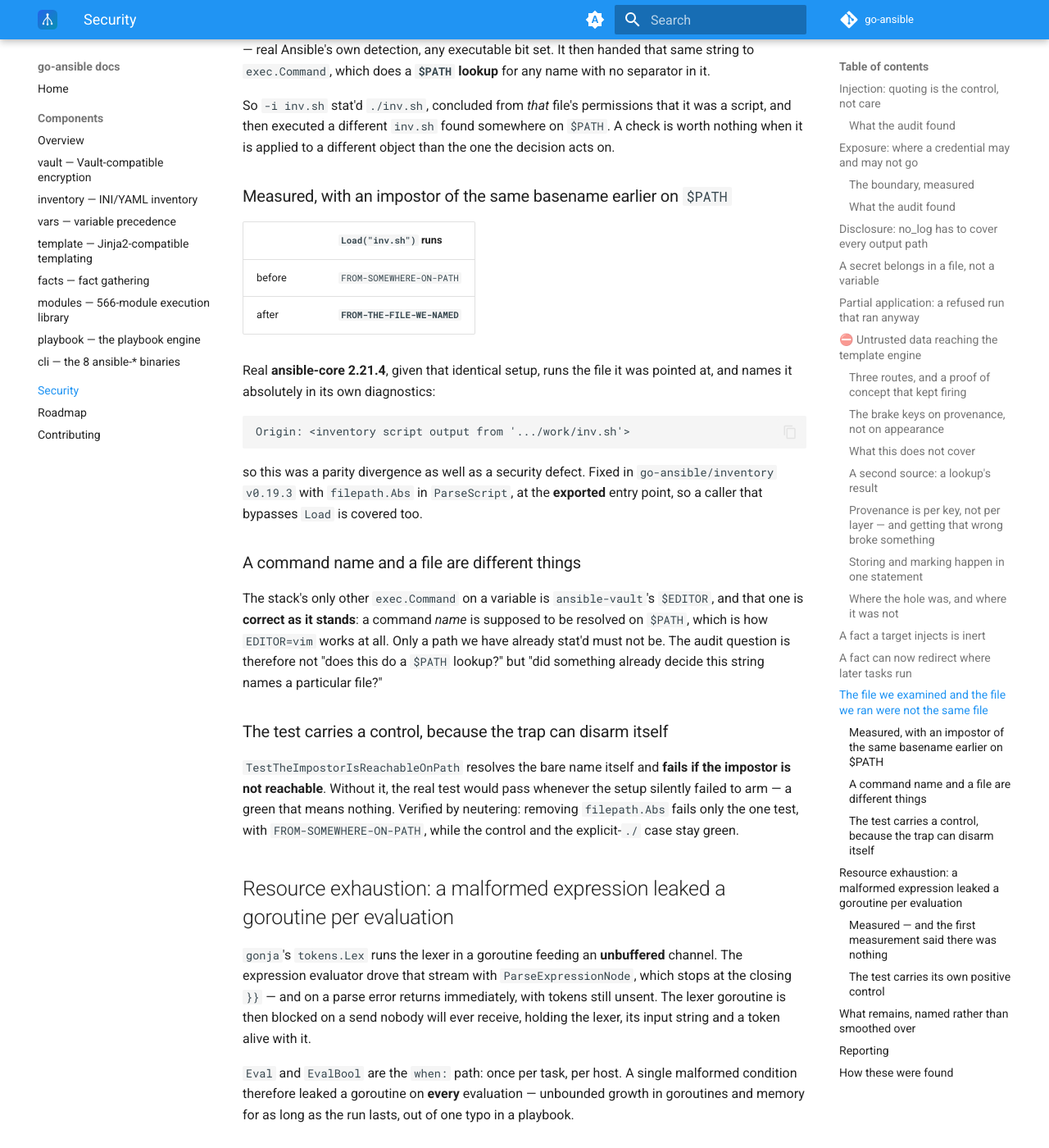
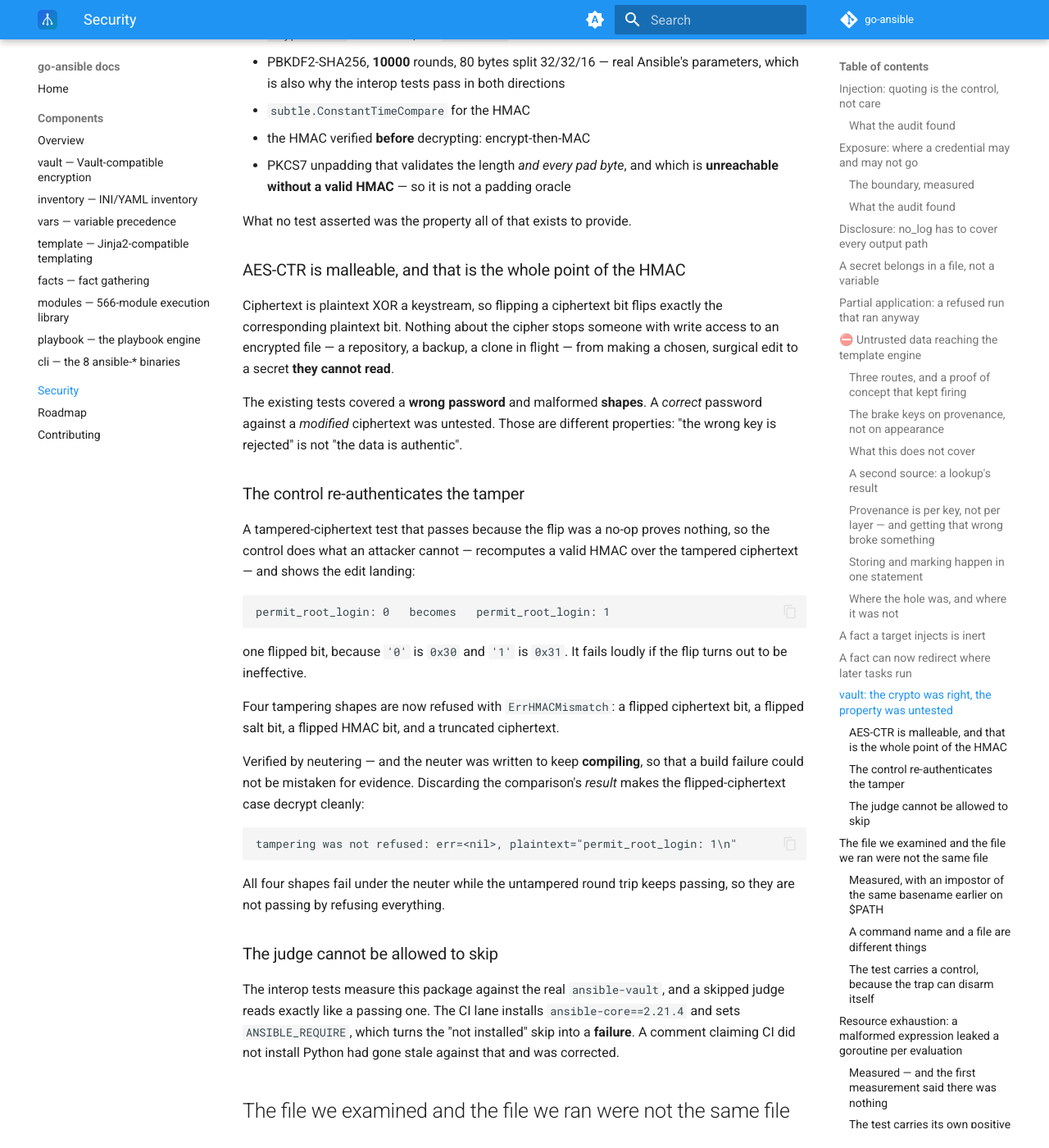
Before and after one commit to go-ansible/docs, an MkDocs documentation site: the page built from docs/security.md, in a window 1280 px wide and 1400 px high, scrolled down 8431 px. Shown: the whole window at 82% size. Built offline with MkDocs 1.6.1 and Material for MkDocs 9.7.7, drawn with Linux system fonts in a browser that asks for light colours; the version menu is left out; some of the changed text lies outside the part shown.

Commit message:
Security: vault's crypto was right, the property was untested (#82)
The audit found the cryptography sound -- crypto/rand, PBKDF2-SHA256 at
10000 rounds split 32/32/16, constant-time HMAC comparison, HMAC before
decryption, and PKCS7 unpadding that is unreachable without a valid
HMAC so it cannot be an oracle.

What no test asserted was what all of it is for. AES-CTR is malleable,
so someone with write access to an encrypted file can make a chosen
edit to a secret they cannot read; the HMAC is the only thing stopping
it. The existing tests covered a wrong password and malformed shapes --
different properties from authenticity.

Records the control too: it re-authenticates the tampered ciphertext,
which is what an attacker cannot do, and shows one flipped bit turning
permit_root_login: 0 into 1. And that the neuter was kept COMPILING, so
a build failure could not be mistaken for evidence.

Co-authored-by: Claude Opus 5 <noreply@anthropic.com>

````diff
--- a/docs/security.md
+++ b/docs/security.md
@@ -383,6 +383,68 @@ What it means in practice:
   thirteen `ansible_winrm_*` variables were found missing from it. A
   reviewer asking "what can redirect a task?" has one list to read.
 
+## `vault`: the crypto was right, the property was untested
+
+The audit of `vault` found nothing wrong with the cryptography:
+
+- `crypto/rand` for the salt, not `math/rand`
+- PBKDF2-SHA256, **10000** rounds, 80 bytes split 32/32/16 — real Ansible's
+  parameters, which is also why the interop tests pass in both directions
+- `subtle.ConstantTimeCompare` for the HMAC
+- the HMAC verified **before** decrypting: encrypt-then-MAC
+- PKCS7 unpadding that validates the length *and every pad byte*, and which is
+  **unreachable without a valid HMAC** — so it is not a padding oracle
+
+What no test asserted was the property all of that exists to provide.
+
+### AES-CTR is malleable, and that is the whole point of the HMAC
+
+Ciphertext is plaintext XOR a keystream, so flipping a ciphertext bit flips
+exactly the corresponding plaintext bit. Nothing about the cipher stops someone
+with write access to an encrypted file — a repository, a backup, a clone in
+flight — from making a chosen, surgical edit to a secret **they cannot read**.
+
+The existing tests covered a **wrong password** and malformed **shapes**. A
+*correct* password against a *modified* ciphertext was untested. Those are
+different properties: "the wrong key is rejected" is not "the data is
+authentic".
+
+### The control re-authenticates the tamper
+
+A tampered-ciphertext test that passes because the flip was a no-op proves
+nothing, so the control does what an attacker cannot — recomputes a valid HMAC
+over the tampered ciphertext — and shows the edit landing:
+
+```
+permit_root_login: 0   becomes   permit_root_login: 1
+```
+
+one flipped bit, because `'0'` is `0x30` and `'1'` is `0x31`. It fails loudly if
+the flip turns out to be ineffective.
+
+Four tampering shapes are now refused with `ErrHMACMismatch`: a flipped
+ciphertext bit, a flipped salt bit, a flipped HMAC bit, and a truncated
+ciphertext.
+
+Verified by neutering — and the neuter was written to keep **compiling**, so
+that a build failure could not be mistaken for evidence. Discarding the
+comparison's *result* makes the flipped-ciphertext case decrypt cleanly:
+
+```
+tampering was not refused: err=<nil>, plaintext="permit_root_login: 1\n"
+```
+
+All four shapes fail under the neuter while the untampered round trip keeps
+passing, so they are not passing by refusing everything.
+
+### The judge cannot be allowed to skip
+
+The interop tests measure this package against the real `ansible-vault`, and a
+skipped judge reads exactly like a passing one. The CI lane installs
+`ansible-core==2.21.4` and sets `ANSIBLE_REQUIRE`, which turns the "not
+installed" skip into a **failure**. A comment claiming CI did not install
+Python had gone stale against that and was corrected.
+
 ## The file we examined and the file we ran were not the same file
 
 `Load` stats the inventory path and reads its mode to decide the file is a
````
